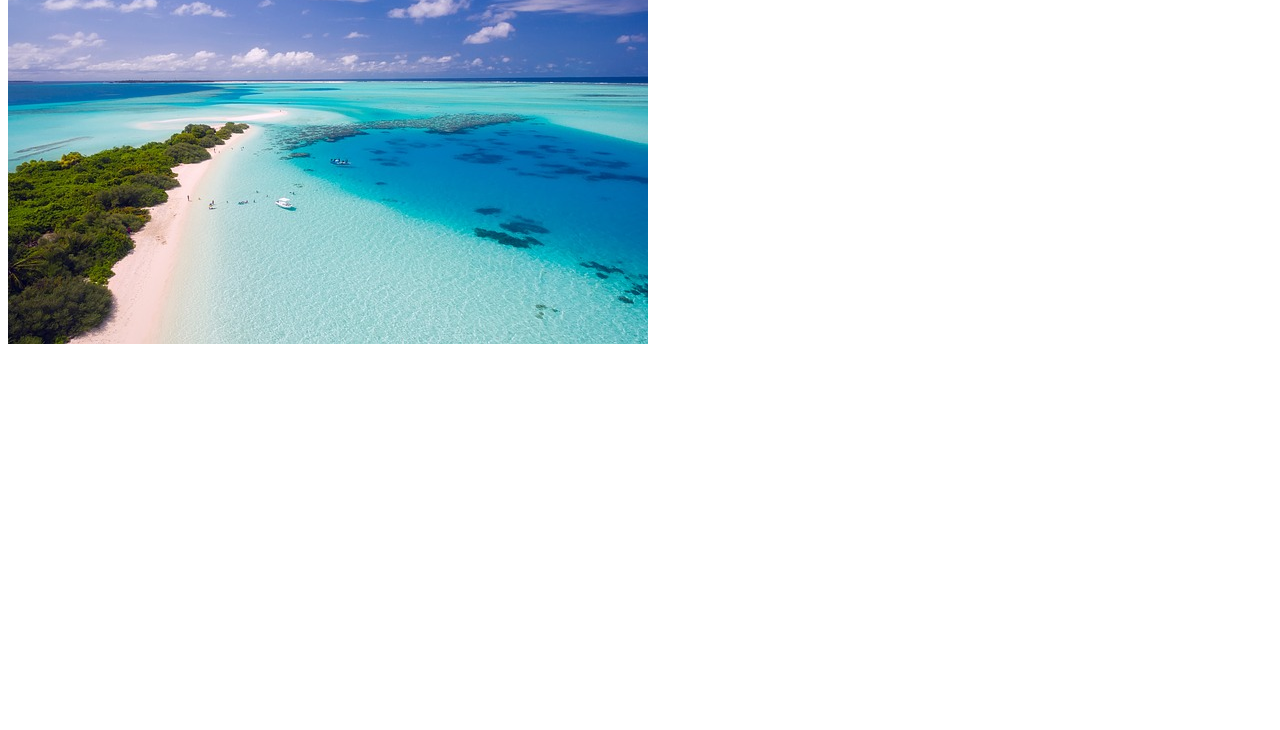
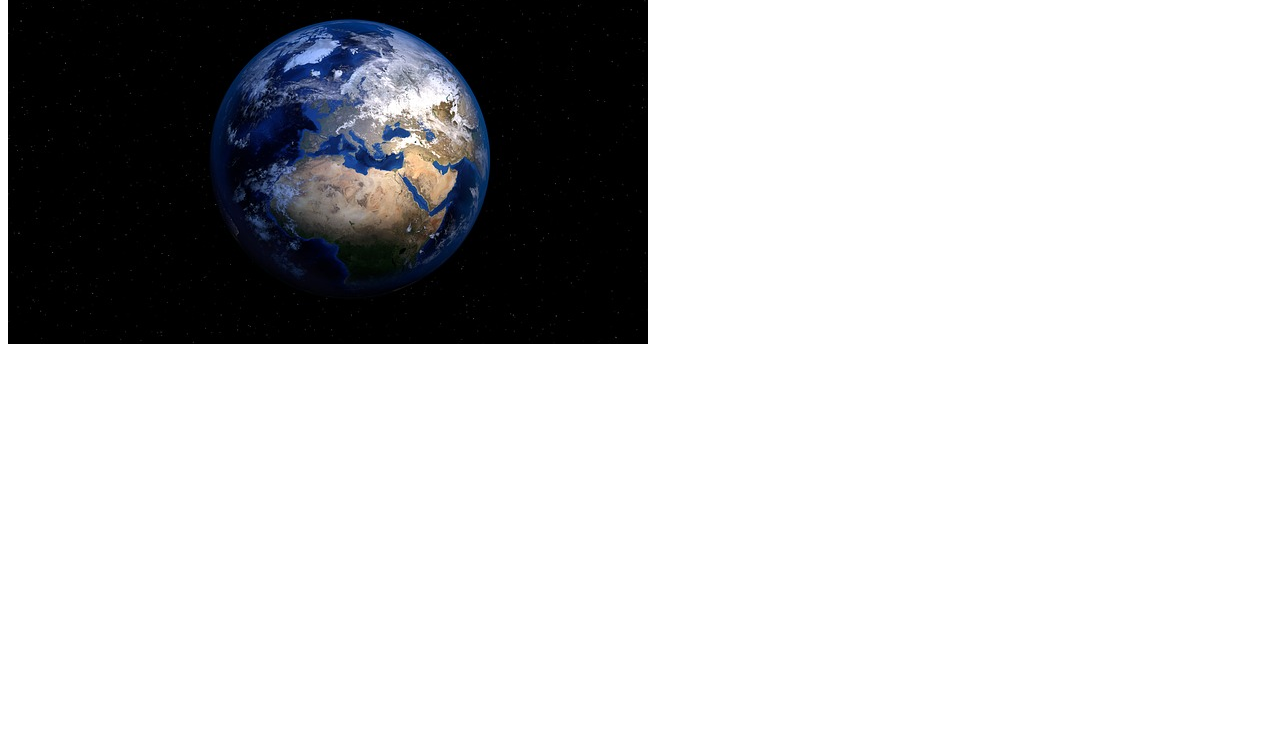
Before and after one commit to ariel42/webpack-starter, a website built with webpack: page src/sample.html in a window 1280 px wide. Shown: the part 70-800 px from the top of the page. Built offline with nearby package versions, Linux system fonts and the light colour scheme; some packages are replaced by stand-ins of ours.

Commit message:
change to world picture

```diff
--- a/src/sample.html
+++ b/src/sample.html
@@ -16,7 +16,7 @@
 
   <!-- Your content goes here: -->
   <div>Hello, world!!!</div>
-  <img src="images/sample.jpg">
+  <img src="images/world.jpg">
 
 </body>
 
```
Also changed, not shown: src/images/sample.jpg (deleted), src/images/world.jpg (added), 1 other file.
